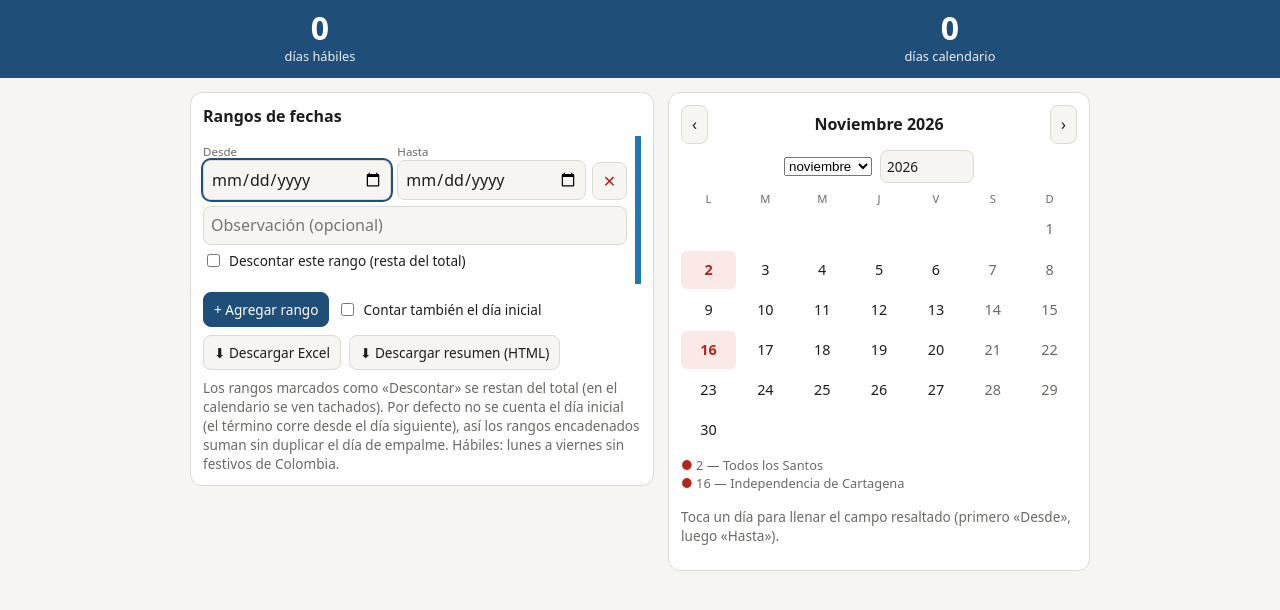
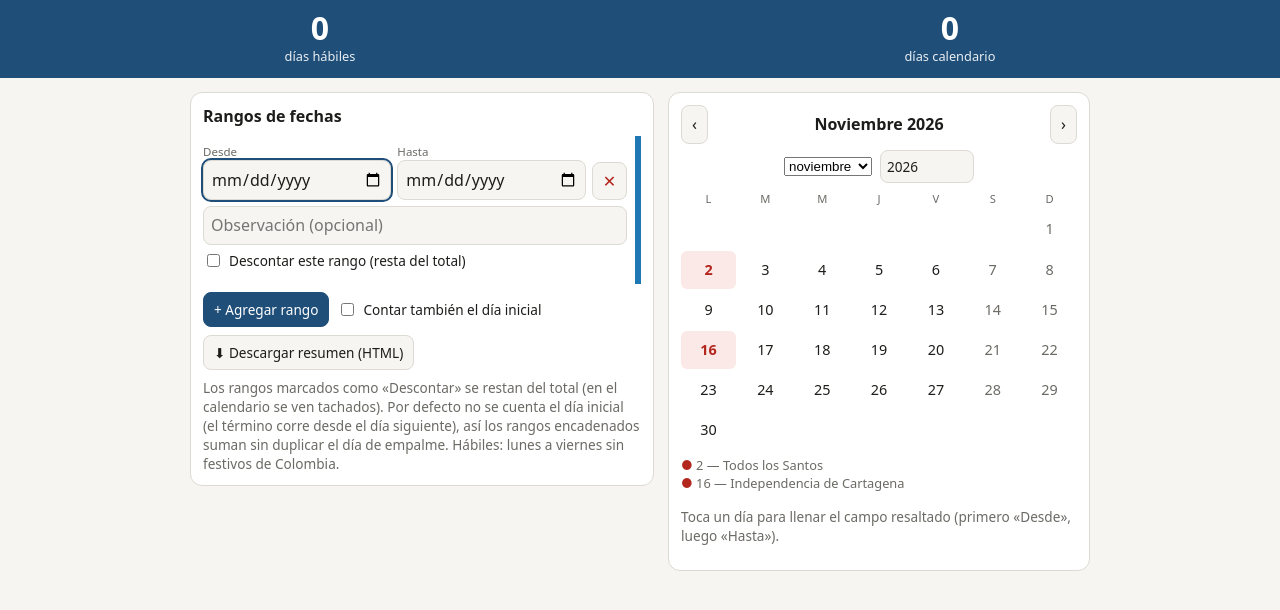
Before and after one commit to sorelyss/sumadora-de-dias, a plain HTML site: page index.html in a window 1280 px wide. Drawn offline with Linux system fonts and the light colour scheme.

Commit message:
Add files via upload

```diff
--- a/index.html
+++ b/index.html
@@ -85,11 +85,11 @@ $('pv').onclick=()=>{vm--;if(vm<0){vm=11;vy--}cal()};$('nx').onclick=()=>{vm++;i
 $('ms').innerHTML=MN.map((m,i)=>`<option value="${i}">${m}</option>`).join('');
 $('ms').onchange=e=>{vm=+e.target.value;cal()};$('ys').onchange=e=>{vy=+e.target.value||vy;cal()};
 rowsR();
-let DL=null;(async()=>{try{DL=await claude.use('downloads')}catch(_){}if(DL){$('dl').hidden=false;if(!window.XLSX)$('dx').hidden=true}})();
+let DL=null;$('dl').hidden=false;if(!window.XLSX)$('dx').hidden=true;(async()=>{try{DL=await claude.use('downloads')}catch(_){}})();
 const HD=['N.º','Desde','Hasta','Observación','Operación','Días hábiles','Días calendario'];
 function tabla(){let H=0,C=0;const f=[];rows.forEach((r,i)=>{const v=calc(r);if(!v||v.err)return;const g=r.d?-1:1;H+=g*v.h;C+=g*v.c;f.push([i+1,fd(r.s),fd(r.e),r.o||'',r.d?'Resta':'Suma',g*v.h,g*v.c])});
 return{f,H,C,nota:`Cómputo ${$('inc').checked?'incluyendo':'sin incluir'} el día inicial. Días hábiles: lunes a viernes, excluidos los festivos de Colombia. Generado el ${new Date().toLocaleDateString('es-CO')}.`}}
-const sv=async(n,d)=>{try{await DL.save({filename:n,data:d})}catch(_){}};
+const sv=async(n,d)=>{if(DL){try{await DL.save({filename:n,data:d})}catch(_){}return}const a=document.createElement('a');a.href=URL.createObjectURL(new Blob([d]));a.download=n;document.body.appendChild(a);a.click();a.remove();setTimeout(()=>URL.revokeObjectURL(a.href),1000)};
 $('dx').onclick=()=>{const t=tabla();if(!t.f.length)return;const ws=XLSX.utils.aoa_to_sheet([['Cómputo de términos'],[],HD,...t.f,['','','','','TOTAL',t.H,t.C],[],[t.nota]]);ws['!cols']=[{wch:5},{wch:12},{wch:12},{wch:42},{wch:11},{wch:13},{wch:16}];const wb=XLSX.utils.book_new();XLSX.utils.book_append_sheet(wb,ws,'Términos');sv('computo-terminos.xlsx',XLSX.write(wb,{type:'array',bookType:'xlsx'}))};
 $('dh').onclick=()=>{const t=tabla();if(!t.f.length)return;const td=(a,b)=>'<td'+(b||'')+'>'+a+'</td>';
 const body=t.f.map(x=>'<tr>'+x.map((c,j)=>td(esc(c),j>4?' style="text-align:right"':'')).join('')+'</tr>').join('');
```
